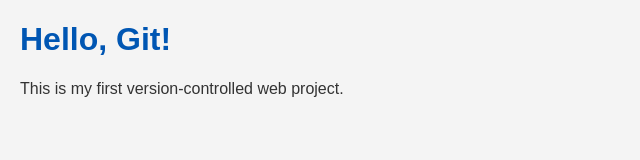
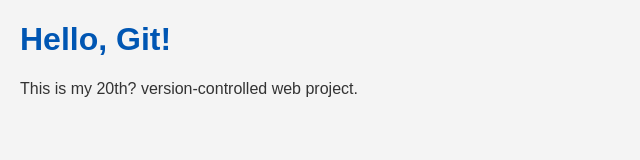
Before and after one commit to gnawwaycon/week3webdev, a website: page index.html in a window 1280 px wide. Shown: the full height of the page, 0-640 px from the left. Drawn offline with Linux system fonts and the light colour scheme.

Commit message:
reflect accurate nums

```diff
--- a/index.html
+++ b/index.html
@@ -5,13 +5,13 @@
 <head>
     <meta charset="UTF-8">
     <meta name="viewport" content="width=device-width, initial-scale=1.0">
-    <title>My First Git Project</title>
+    <title>My 30th? Git Project</title>
     <link rel="stylesheet" href="style.css">
 </head>
 
 <body>
     <h1>Hello, Git!</h1>
-    <p>This is my first version-controlled web project.</p>
+    <p>This is my 20th? version-controlled web project.</p>
     <script src="script.js"></script>
 </body>
 
```
